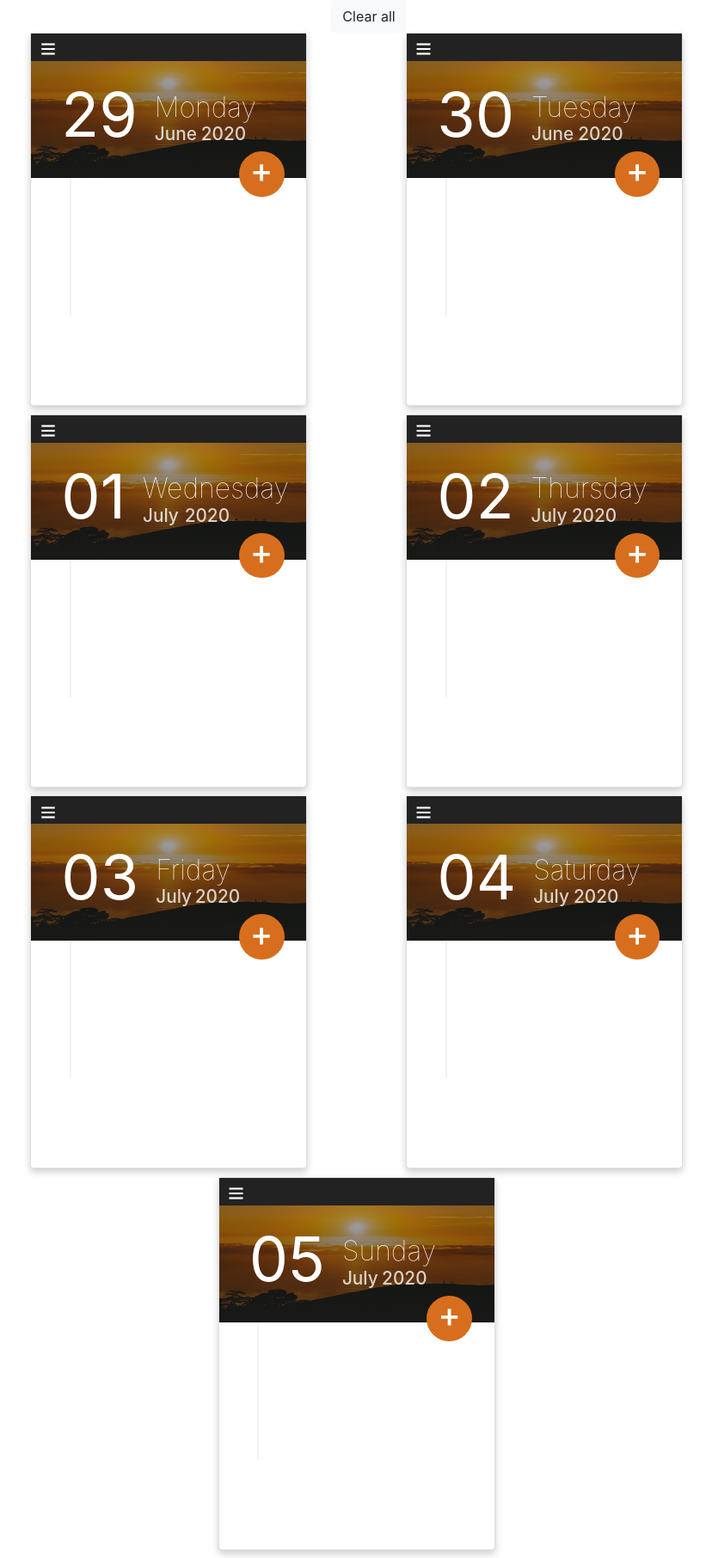
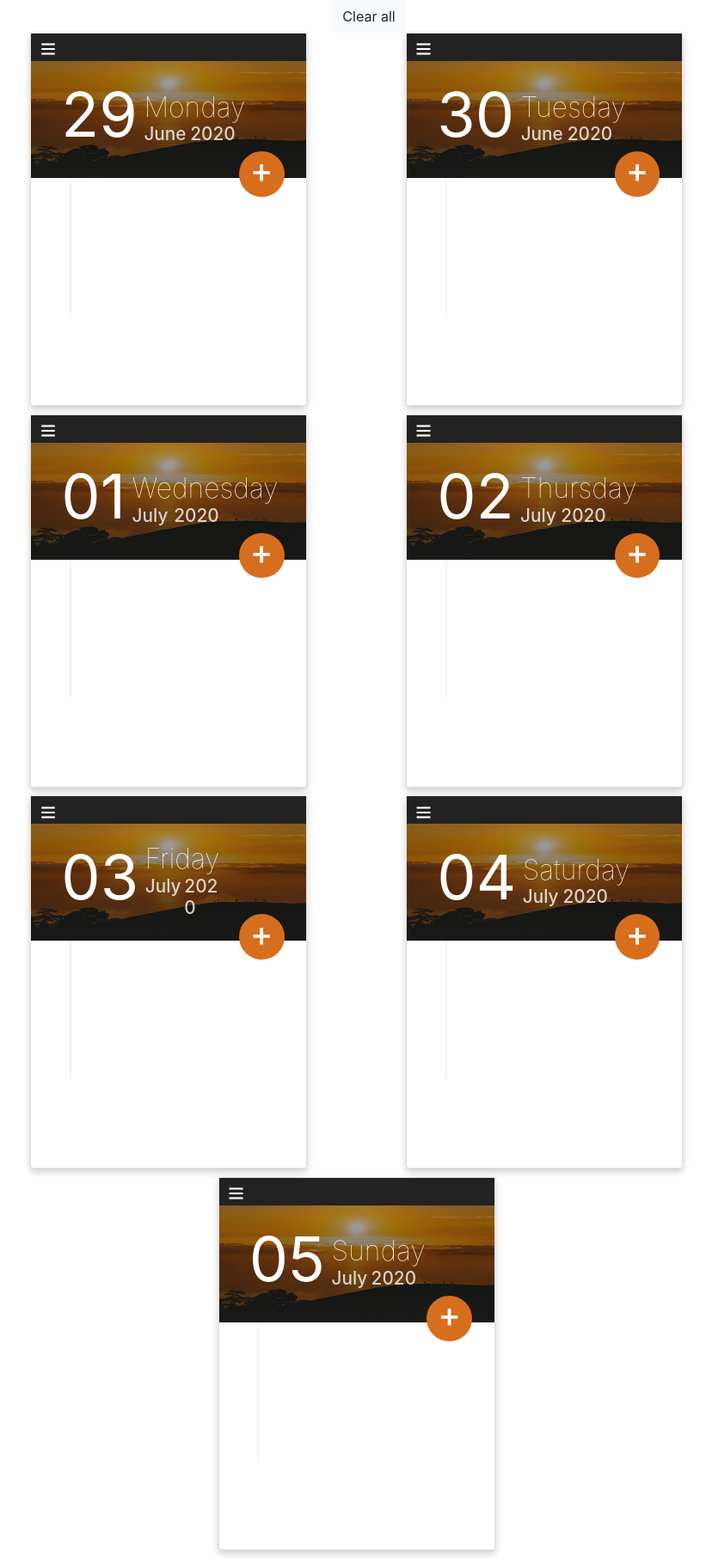
Before and after one commit to YohannesDK/WeekDo, a Flask app: page / in a window 1280 px wide. Shown: the whole page at 86% size, without its empty margins (211-1039 px from the left). Run offline with Flask 2, Linux system fonts and the light colour scheme; data that the repository does not hold is empty; some libraries are stand-ins or nearby versions.

Commit message:
lets try this then..

```diff
--- a/flaskr/static/css/index.css
+++ b/flaskr/static/css/index.css
@@ -13,7 +13,11 @@ body{
     justify-content: center;
     /* margin-bottom: 4%; */
 }
+
 .modal_container{
+    width: 100%;
+}
+.yoyoimg{
     width: 100%;
 }
 .app{
@@ -55,13 +59,15 @@ body{
 .day_mount_year{
     display: flex;
     flex-direction: column;
-    margin-left: 5%;
     padding: 4% 3%;
 }
 .weekday{
     font-size: 2rem;
     margin: 0;
     font-weight: lighter;
+    width: -webkit-fit-content;
+    width: -moz-fit-content;
+    width: fit-content;
 }
 .mounth_year_span{
     display: inline-flex;
@@ -70,9 +76,14 @@ body{
 .mounth_year_span h4{
     margin: 0;
     font-size: 1.3rem;
+    width: -webkit-fit-content;
+    width: -moz-fit-content;
+    width: fit-content;
 }
 .year{
     padding-left: 4%;
+    width: 50% !important;
+
 }
 
 .timelineline{
--- a/flaskr/static/js/components/main.js
+++ b/flaskr/static/js/components/main.js
@@ -21,7 +21,7 @@ let main = {
 
                         <!--Header-->
                         <div class="modal-header">
-                        <img src="/static/images/img_avatar.png" alt="avatar" class="rounded-circle img-responsive">
+                        <img src="/static/images/img_avatar.png" alt="avatar" class="rounded-circle img-responsive yoyoimg">
                         </div>
                         <!--Body-->
                         <div class="modal-body text-center mb-1">
```
Also changed, not shown: 1 other file.
